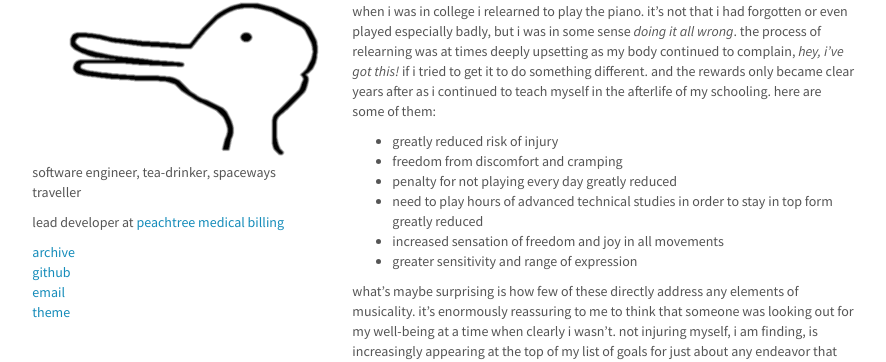
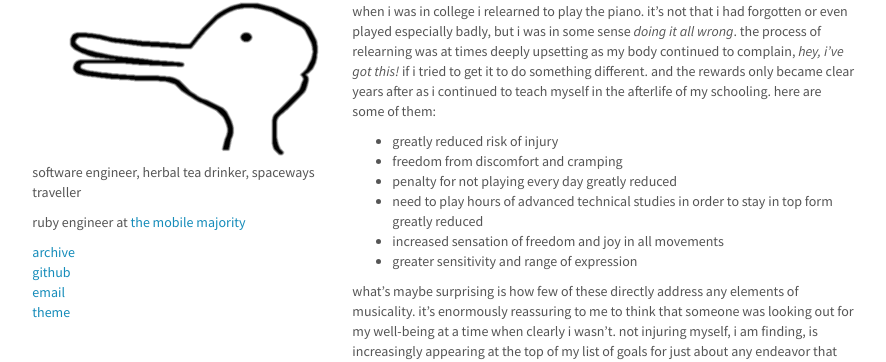
Before and after one commit to imtayadeway/imtayadeway.github.io, a Jekyll site: the page built from index.html, in a window 1280 px wide and 900 px high. Shown: the part 92-454 px from the top of the window, without its empty margins (196-1082 px from the left). Built offline with Jekyll 4.4.1, drawn with Linux system fonts in a browser that asks for light colours; Markdown is read by kramdown in place of the engine named in the settings; the list of posts is cut into pages by our own code.

Commit message:
Update employment info.

```diff
--- a/_layouts/default.html
+++ b/_layouts/default.html
@@ -21,9 +21,15 @@
       <div class="row">
         <div class="col-md-3 col-md-offset-2 sidebar">
           <h1><a href="/">{{ site.name }}</a></h1>
-          <a href="/"><img src="/assets/duck-rabbit.gif" class="img-responsive" alt="duck-rabbit"></a>
-          <p>software engineer, tea-drinker, spaceways traveller</p>
-          <p>lead developer at <a href="http://www.peachtreebilling.com">peachtree medical billing</a></p>
+          <a href="/">
+            <img src="/assets/duck-rabbit.gif" class="img-responsive" alt="duck-rabbit">
+          </a>
+          <p>
+            software engineer, herbal tea drinker, spaceways traveller
+          </p>
+          <p>ruby engineer at
+            <a href="http://www.majority.co">the mobile majority</a>
+          </p>
 
           <ul class="list-unstyled">
             <li><a href="/archive">archive</a></li>
```
